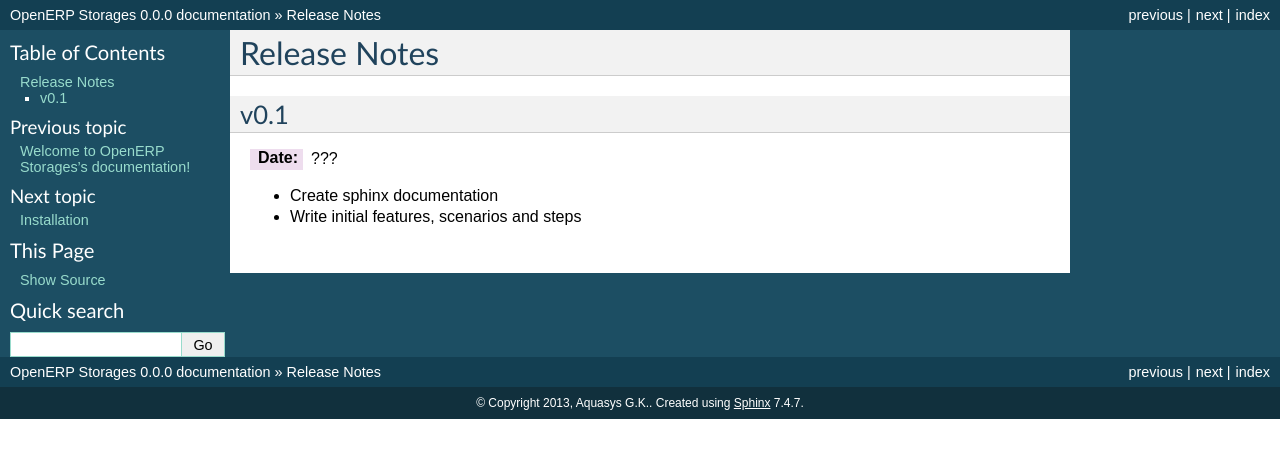
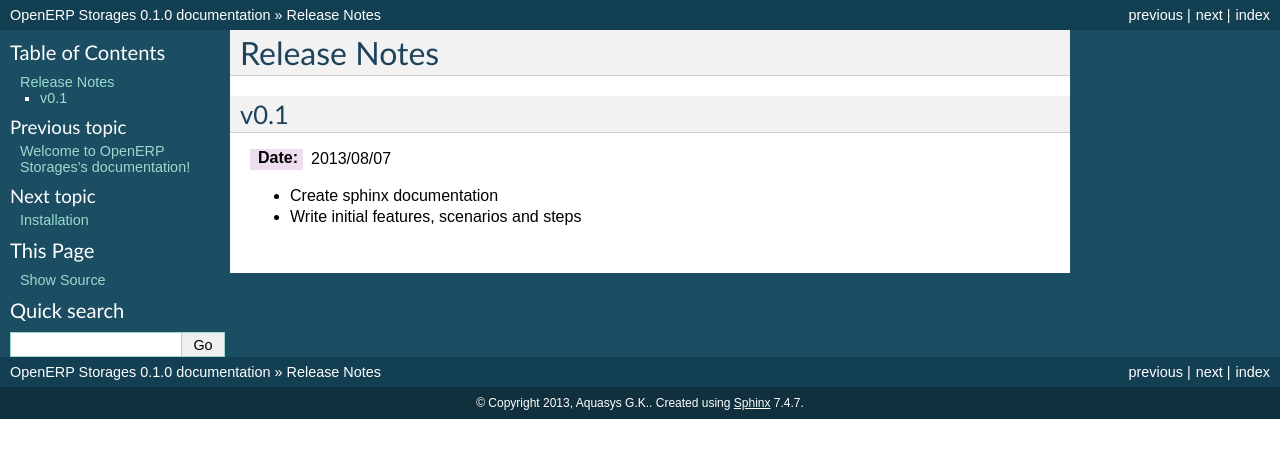
Before and after one commit to Aquasys/openerp_storages, a Sphinx documentation site: the page built from doc/release_notes.rst, in a window 1280 px wide. Shown: the top 458 px of the page. Built offline with Sphinx 7.4.7, drawn with Linux system fonts in a browser that asks for light colours.

Commit message:
bump version for release

```diff
--- a/doc/conf.py
+++ b/doc/conf.py
@@ -48,9 +48,9 @@
 # built documents.
 #
 # The short X.Y version.
-version = '0.0'
+version = '0.1'
 # The full version, including alpha/beta/rc tags.
-release = '0.0.0'
+release = '0.1.0'
 
 # The language for content autogenerated by Sphinx. Refer to documentation
 # for a list of supported languages.
--- a/doc/release_notes.rst
+++ b/doc/release_notes.rst
@@ -3,7 +3,7 @@
 
 v0.1
 ----
-:Date: ???
+:Date: 2013/08/07
 
 * Create sphinx documentation
 * Write initial features, scenarios and steps
```
